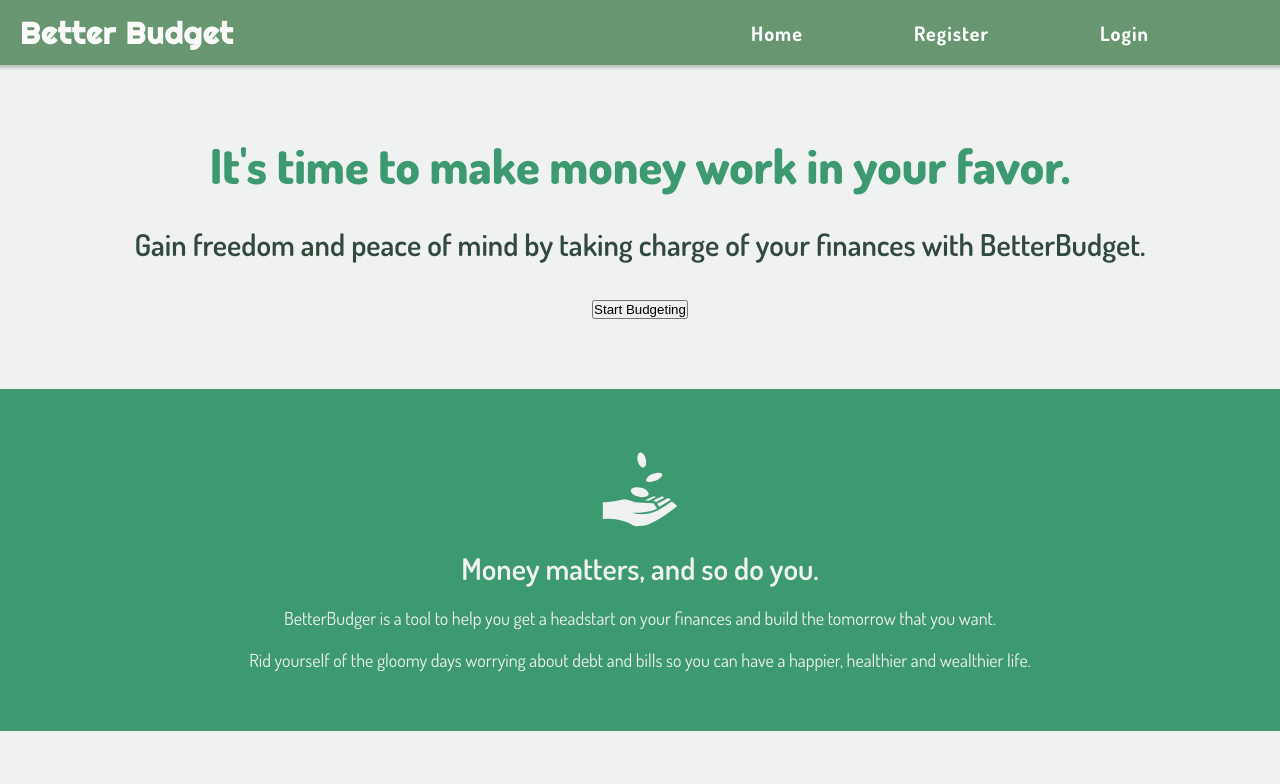
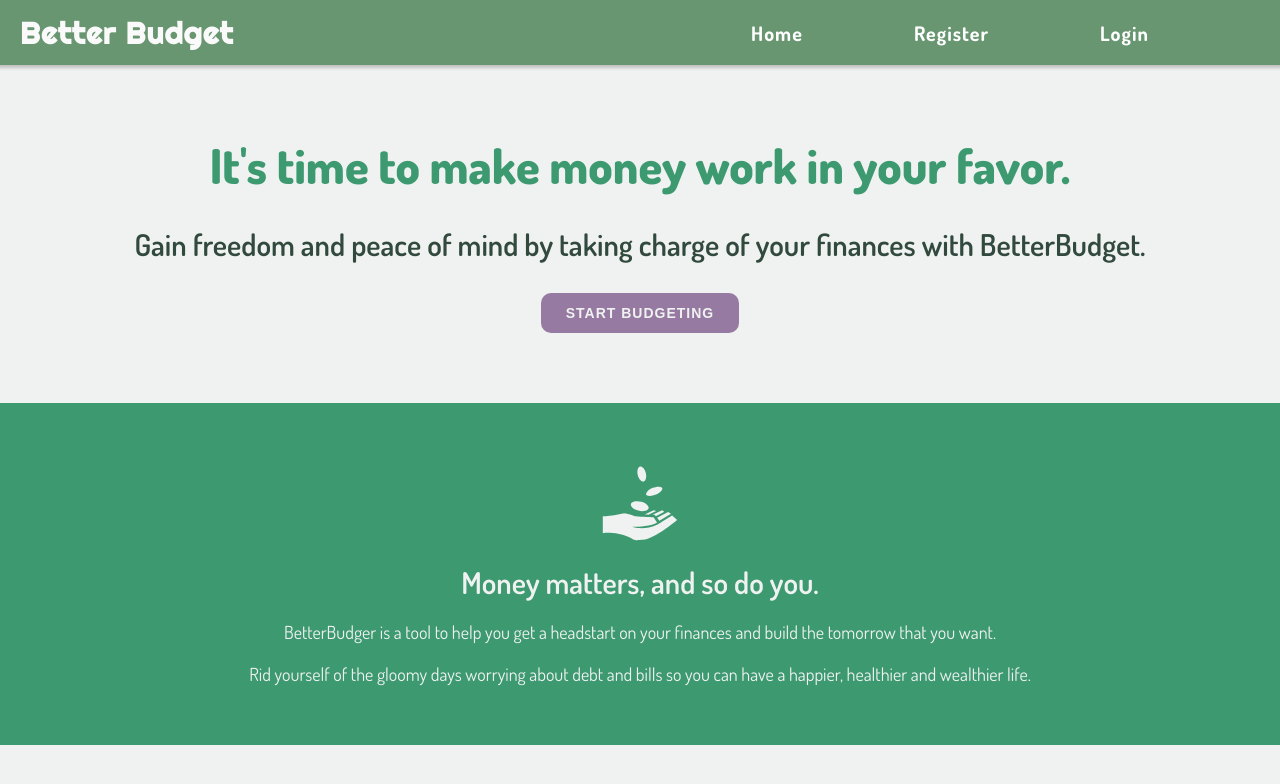
Before and after one commit to JohnSebastian3/better-budget, a React (Create React App) app in the folder client/: page / in a window 1280 px wide. Shown: the top 784 px of the page. Built offline with nearby package versions, Linux system fonts and the light colour scheme; no server answers; a web font is replaced by a local one.

Commit message:
Add button styles;

```diff
--- a/client/src/components/UI/Button/Button.module.css
+++ b/client/src/components/UI/Button/Button.module.css
@@ -0,0 +1,22 @@
+.btn {
+  border: none;
+  border-radius: 10px;
+  padding: 12px 25px;
+}
+
+.btn-primary-purple,
+.btn-primary-green {
+  font-size: 1.4rem;
+  font-weight: 800;
+  text-transform: uppercase;
+  letter-spacing: 1px;
+  color: #EFF2F1;
+}
+
+.btn-primary-purple {
+  background-color: #967AA1;
+}
+
+.btn-primary-green {
+  background-color: #3D9970;
+}
```
